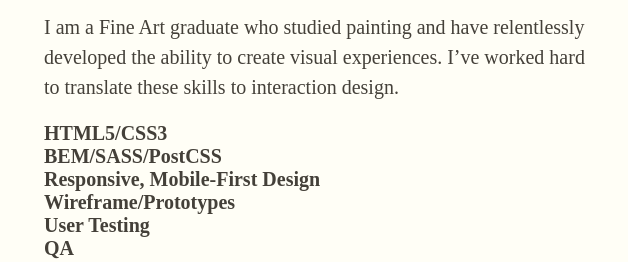
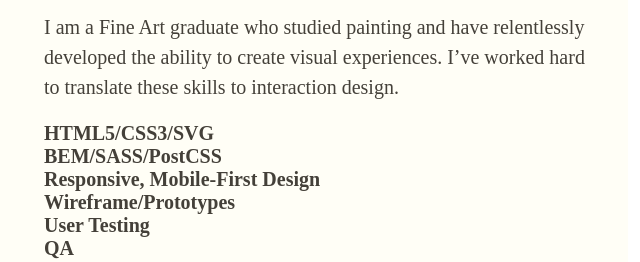
Before and after one commit to jslauthor/jslauthor.github.io, a website: page index.html in a window 1280 px wide. Shown: the part 6006-6268 px from the top of the page, 636-1276 px from the left. Drawn offline with nearby package versions, Linux system fonts and the light colour scheme.

Commit message:
more updates to portfolio

```diff
--- a/index.html
+++ b/index.html
@@ -229,7 +229,7 @@
             <h1>Design/UX</h1>
             <p>I am a Fine Art graduate who studied painting and have relentlessly developed the ability to create visual experiences. I’ve worked hard to translate these skills to interaction design.</p>
             <ul class="skills__list">
-              <li>HTML5/CSS3</li>
+              <li>HTML5/CSS3/SVG</li>
               <li>BEM/SASS/PostCSS</li>
               <li>Responsive, Mobile-First Design</li>
               <li>Wireframe/Prototypes</li>
```
